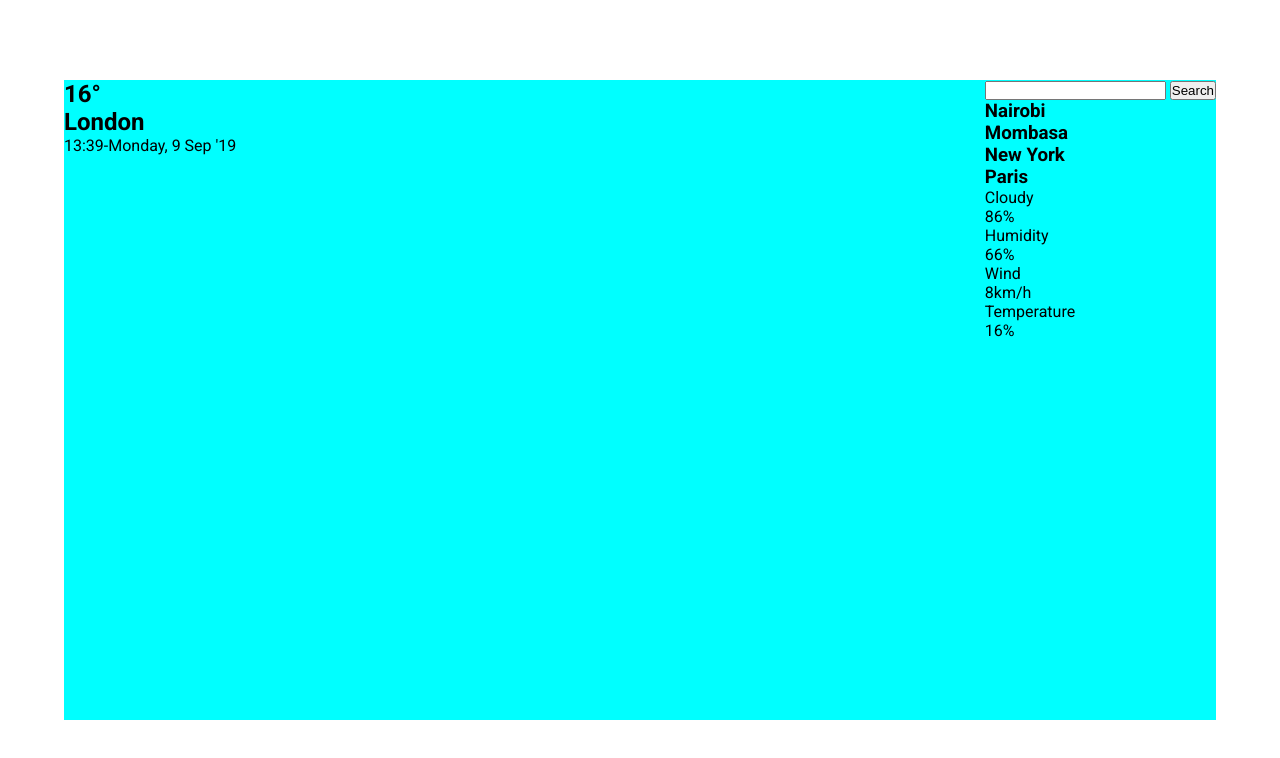
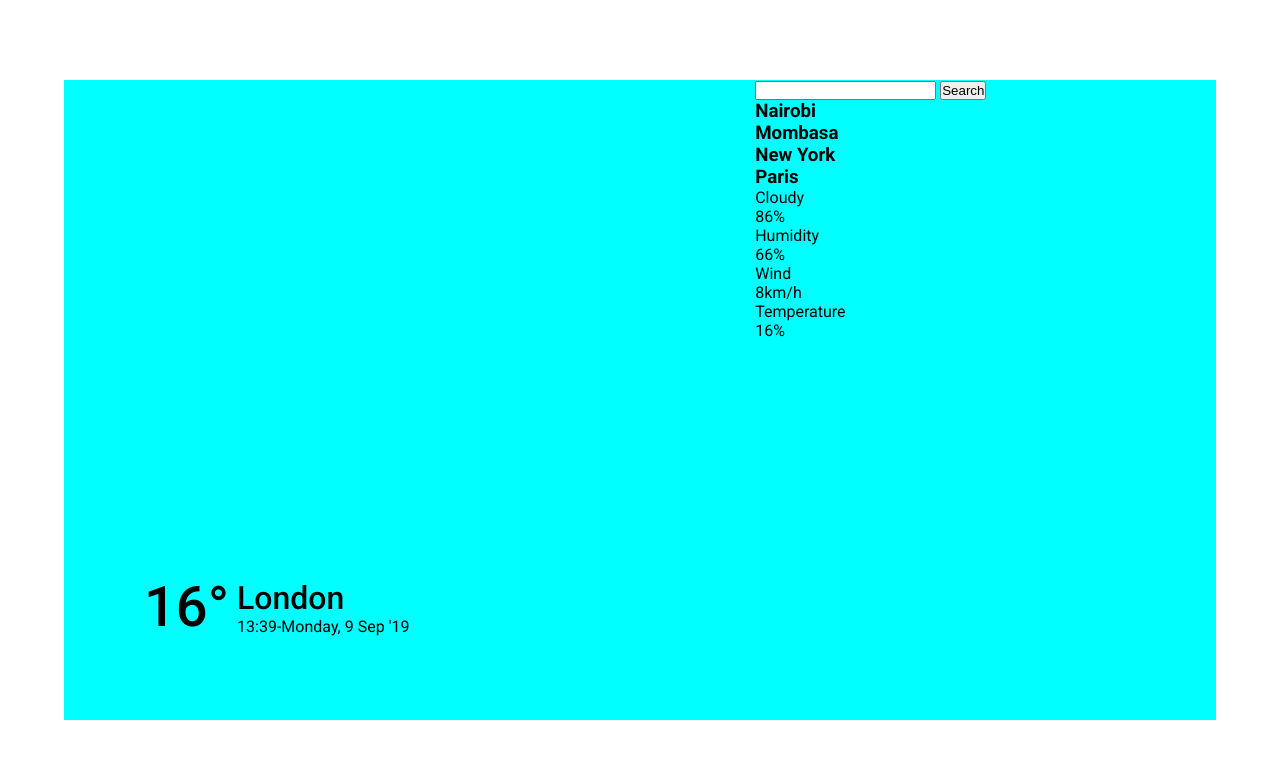
Before and after one commit to moryno/WeatherApp-Project, a plain HTML site: page index.html in a window 1280 px wide. Drawn offline with Linux system fonts and the light colour scheme.

Commit message:
Add css styling to the title section of the landing page, aligning the title content and the feadings

```diff
--- a/assets/css/index.css
+++ b/assets/css/index.css
@@ -23,3 +23,32 @@ body {
     background-color: aqua;
 
 }
+
+#landingSection > #container > #titleSection {
+    position: relative;
+    flex: 3;
+}
+
+#landingSection > #container > #titleSection > .wrapper {
+    position:absolute;
+    bottom: 5rem;
+    left: 5rem;
+    display: flex;
+    align-items: center;
+}
+
+#titleSection > .wrapper > .degree {
+    font-size: 3.5rem;
+    font-weight: 500;
+    margin-right: 0.5rem;
+}
+
+#titleSection > .wrapper > .cityDate > .cityName {
+    font-size: 2rem;
+    font-weight: 500;
+
+}
+
+#landingSection > #container > #infoSection {
+    flex: 2
+}
--- a/index.html
+++ b/index.html
@@ -15,10 +15,12 @@
     <section id="landingSection">
       <div id="container">
         <div id="titleSection">
-          <h1>16°</h1>
-          <div>
-            <h1>London</h1>
-            <span>13:39-Monday, 9 Sep '19</span>
+          <div class="wrapper">
+            <h1 class="degree">16°</h1>
+            <div class="cityDate">
+              <h1 class="cityName">London</h1>
+              <p class="day">13:39-Monday, 9 Sep '19</p>
+            </div>
           </div>
         </div>
         <div id="infoSection">
```
